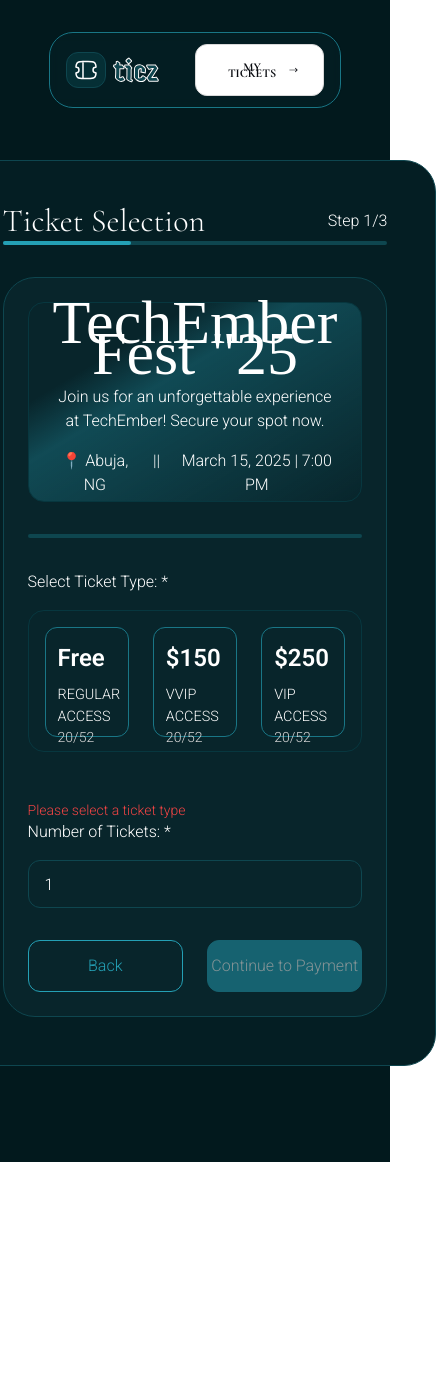
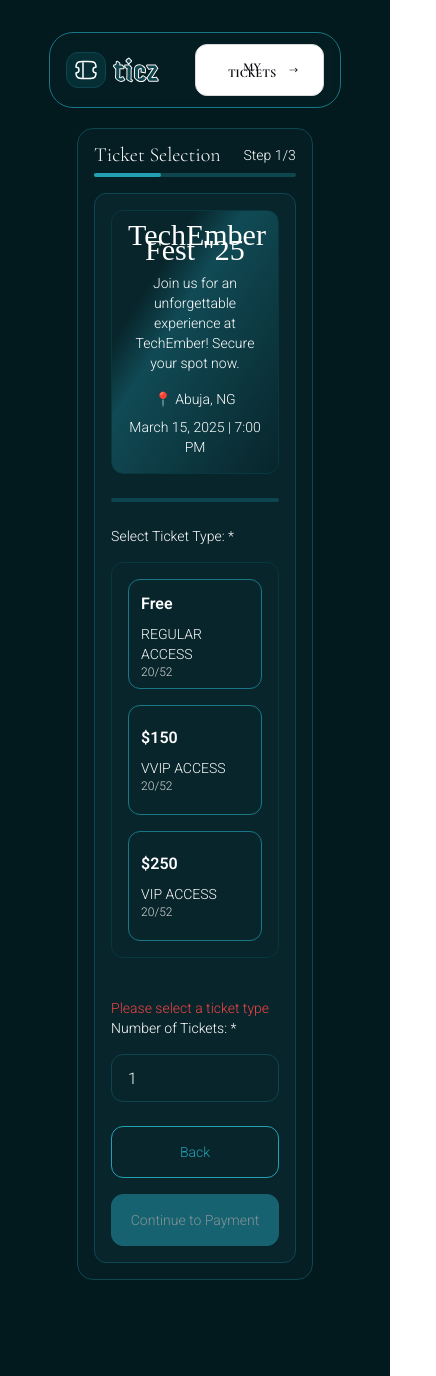
Before and after one commit to gabrielisaacs/conf_ticket_generator, a React (Vite) app in the folder app/: page / in a window 390 px wide. Shown: the whole page, 436 px wide, since content can reach past the window. Before the commit the page ends 1162 px from the top, so only its background shows below. Built offline with nearby package versions, Linux system fonts and the light colour scheme; a web font is replaced by a local one; what @cloudinary/url-gen would draw is missing.

Commit message:
update: responsiveness

```diff
--- a/app/src/components/SelectTicket.jsx
+++ b/app/src/components/SelectTicket.jsx
@@ -31,7 +31,7 @@ const SelectTicket = ({ onSelect }) => {
       ticketType: selectedTicket,
       numOfTickets: parseInt(data.numOfTickets),
       ticketPrice: tickets.find(t => t.id === selectedTicket).price,
-      purchaseDate: new Date().toISOString(),
+      purchaseDate: '2025-02-14 11:18:10',
       username: 'gabrielisaacs'
     });
 
@@ -39,36 +39,36 @@ const SelectTicket = ({ onSelect }) => {
   };
 
   return (
-    <div className='w-[43.75rem] h-max-content bg-[#041E23] border border-[#0E464F] rounded-[2rem] mt-[8rem] mb-16 text-white p-[3rem]'>
+    <div className='w-[90%] md:w-[80%] lg:w-[43.75rem] h-max-content bg-[#041E23] border border-[#0E464F] rounded-2xl lg:rounded-[2rem] mt-[6rem] lg:mt-[8rem] mb-16 text-white p-4 md:p-6 lg:p-[3rem]'>
       <div className="flex flex-row w-full items-center mb-2">
-        <div className="text-[2rem] pageTitle">Ticket Selection</div>
-        <div className="text-[1rem] ml-auto">Step 1/3</div>
+        <div className="text-xl md:text-2xl lg:text-[2rem] pageTitle">Ticket Selection</div>
+        <div className="text-sm lg:text-[1rem] ml-auto">Step 1/3</div>
       </div>
-      <div className="w-full h-[0.25rem] bg-[#0E464F] relative rounded-full mb-[2rem]">
+      <div className="w-full h-[0.25rem] bg-[#0E464F] relative rounded-full mb-4 lg:mb-[2rem]">
         <div className="absolute h-full rounded-full bg-[#24a0b5] w-1/3"></div>
       </div>
 
       <form onSubmit={handleSubmit(onSubmit)} noValidate>
-        <div className="w-full h-max-content bg-[#08252B] border border-[#0E464F] rounded-[2rem] p-[1.5rem]">
+        <div className="w-full h-max-content bg-[#08252B] border border-[#0E464F] rounded-xl lg:rounded-[2rem] p-4 lg:p-[1.5rem]">
           {/* Header Section */}
-          <div className="bg-gradient-to-br from-[#08252b] from-25% via-[#24a0b5]/30 via-40% to-[#08252b] t0-90% flex flex-col mb-[2rem] h-[12.5rem] w-full p-[1.5rem] border border-[#07373F] rounded-2xl text-center justify-center gap-4">
-            <p className="text-[3.875rem] eventTitle">TechEmber Fest "25</p>
-            <p className="max-w-[21.25rem] text-[1rem] mx-auto">
+          <div className="bg-gradient-to-br from-[#08252b] from-25% via-[#24a0b5]/30 via-40% to-[#08252b] t0-90% flex flex-col mb-6 lg:mb-[2rem] h-auto lg:h-[12.5rem] w-full p-4 lg:p-[1.5rem] border border-[#07373F] rounded-xl lg:rounded-2xl text-center justify-center gap-4">
+            <p className="text-3xl md:text-5xl lg:text-[3.875rem] eventTitle">TechEmber Fest "25</p>
+            <p className="text-sm lg:text-[1rem] mx-auto max-w-full lg:max-w-[21.25rem]">
               Join us for an unforgettable experience at TechEmber! Secure your spot now.
             </p>
-            <div className="inline-flex gap-4 text-center mx-auto">
+            <div className="flex flex-col sm:flex-row gap-2 sm:gap-4 text-center justify-center text-sm lg:text-base">
               <p>📍 Abuja, NG</p>
-              <p>||</p>
+              <p className="hidden sm:block">||</p>
               <p>March 15, 2025 | 7:00 PM</p>
             </div>
           </div>
 
-          <div className="w-full h-[0.25rem] bg-[#0E464F] rounded-full mb-[2rem]"></div>
+          <div className="w-full h-[0.25rem] bg-[#0E464F] rounded-full mb-6 lg:mb-[2rem]"></div>
 
           {/* Selection Section */}
           <div className="flex flex-col gap-4">
-            <div className="text-[1rem]">Select Ticket Type: *</div>
-            <div className="grid grid-cols-3 grid-row-1 mb-[2rem] h-[8.875rem] w-full p-[1rem] border border-[#07373F] rounded-2xl gap-6">
+            <div className="text-sm lg:text-[1rem]">Select Ticket Type: *</div>
+            <div className="grid grid-cols-1 sm:grid-cols-2 lg:grid-cols-3 mb-6 lg:mb-[2rem] h-auto lg:h-[8.875rem] w-full p-4 lg:p-[1rem] border border-[#07373F] rounded-xl lg:rounded-2xl gap-4 lg:gap-6">
               {tickets.map((ticket) => (
                 <button
                   key={ticket.id}
@@ -80,12 +80,12 @@ const SelectTicket = ({ onSelect }) => {
                     } rounded-xl transition-colors duration-200 p-[0.75rem] text-left`}
                   aria-pressed={selectedTicket === ticket.id}
                 >
-                  <p className='text-[1.5rem] text-white font-semibold'>
+                  <p className='text-base md:text-lg lg:text-[1.5rem] text-white font-semibold'>
                     {ticket.price}
                   </p>
                   <div>
-                    <p className="text-[0.9rem] text-[#fafafa] mt-2">{ticket.type}</p>
-                    <p className="text-[0.875rem] text-[#D9D9D9]">{ticket.available}</p>
+                    <p className="text-sm lg:text-[0.9rem] text-[#fafafa] mt-2">{ticket.type}</p>
+                    <p className="text-xs lg:text-[0.875rem] text-[#D9D9D9]">{ticket.available}</p>
                   </div>
                 </button>
               ))}
@@ -97,8 +97,8 @@ const SelectTicket = ({ onSelect }) => {
             )}
           </div>
 
-          <div className="mb-[2rem] flex flex-col gap-4">
-            <label htmlFor="numOfTickets">
+          <div className="mb-6 lg:mb-[2rem] flex flex-col gap-4">
+            <label htmlFor="numOfTickets" className="text-sm lg:text-base">
               Number of Tickets: *
               {errors.numOfTickets && (
                 <span role="alert" className="text-red-500 text-sm ml-2">
@@ -126,17 +126,17 @@ const SelectTicket = ({ onSelect }) => {
             />
           </div>
 
-          <div className="flex flex-row gap-[1.5rem] w-full">
+          <div className="flex flex-col sm:flex-row gap-4 lg:gap-[1.5rem] w-full">
             <button
               type="button"
-              className='w-full h-[3.25rem] hover:bg-[#24A0B5]/20 justify-center rounded-xl border border-[#24A0B5] text-[#24A0B5] text-[1rem] text-center transition-all duration-300'
+              className='w-full h-[3.25rem] hover:bg-[#24A0B5]/20 justify-center rounded-xl border border-[#24A0B5] text-[#24A0B5] text-sm lg:text-[1rem] text-center transition-all duration-300'
             >
               Back
             </button>
             <button
               type="submit"
               disabled={!selectedTicket}
-              className='w-full h-[3.25rem] bg-[#24A0B5] justify-center rounded-xl border border-[#24A0B5] hover:bg-opacity-80 text-white text-[1rem] text-center transition-all duration-300 disabled:opacity-50 disabled:cursor-not-allowed'
+              className='w-full h-[3.25rem] bg-[#24A0B5] justify-center rounded-xl border border-[#24A0B5] hover:bg-opacity-80 text-white text-sm lg:text-[1rem] text-center transition-all duration-300 disabled:opacity-50 disabled:cursor-not-allowed'
             >
               {selectedTicket === 'free' ? 'Get My Free Ticket' : 'Continue to Payment'}
             </button>
--- a/app/src/index.css
+++ b/app/src/index.css
@@ -31,5 +31,7 @@ body {
 .ticketContainer {
   background-image: url('./assets/ticket.svg');
   background-position: center;
-  background-size: cover;
+  background-size: contain;
+  background-repeat: no-repeat;
+  position: relative;
 }
```
Also changed, not shown: app/src/components/Booked.jsx (+32 -26 lines).
